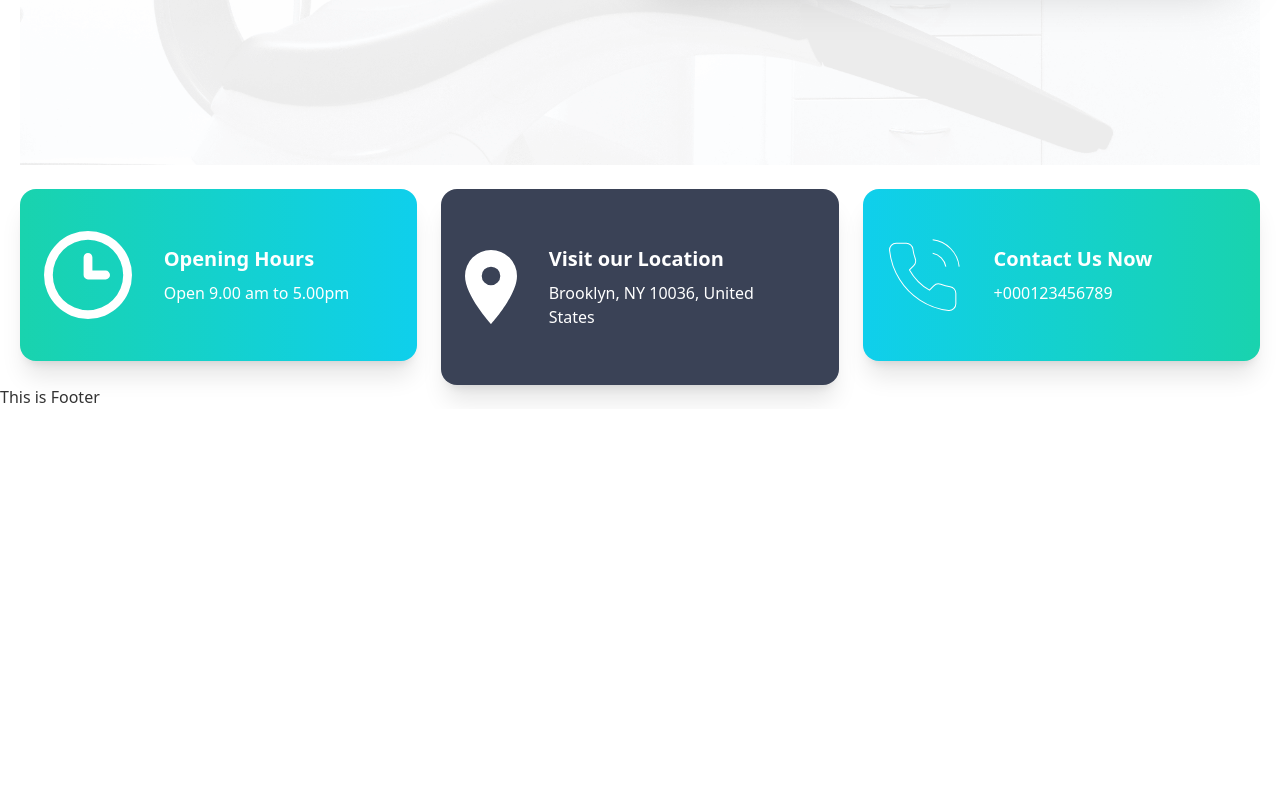
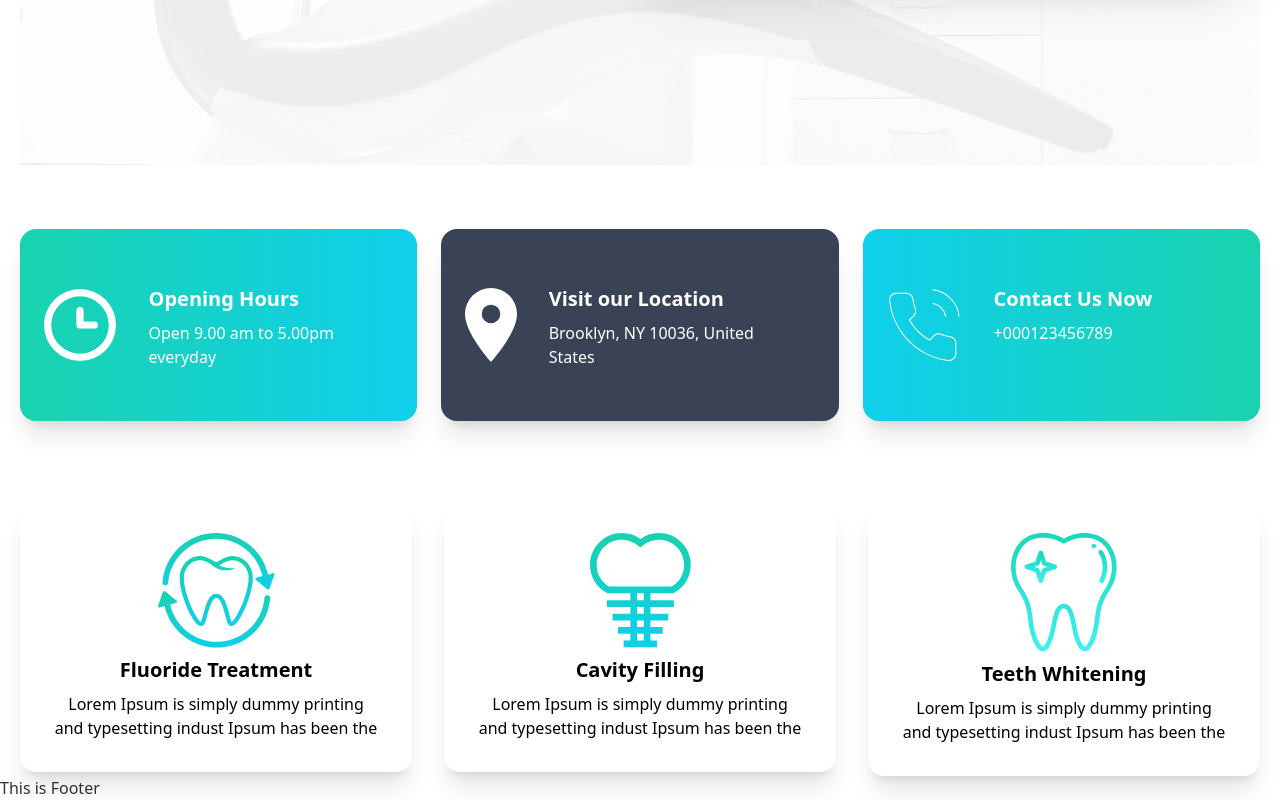
Before and after one commit to mohammad-al-samiul/doctor-portal-client, a React (Create React App) app: page /home in a window 1280 px wide. Shown: the part 675-1475 px from the top of the page. Before the commit the page ends 1084 px from the top, so only its background shows below. Built offline with nearby package versions, Linux system fonts and the light colour scheme.

Commit message:
service part complete

```diff
--- a/src/pages/Home/Home/Home.js
+++ b/src/pages/Home/Home/Home.js
@@ -1,12 +1,14 @@
 import React from 'react';
 import Banner from '../Banner/Banner';
 import InfoCards from '../InfoCards/InfoCards';
+import Services from '../Services/Services';
 
 const Home = () => {
   return (
     <div className="mx-5">
       <Banner />
       <InfoCards />
+      <Services />
     </div>
   );
 };
--- a/src/pages/Home/InfoCards/InfoCard/InfoCard.js
+++ b/src/pages/Home/InfoCards/InfoCard/InfoCard.js
@@ -5,7 +5,7 @@ const InfoCard = ({ card }) => {
   const { name, description, icon, bgClass } = card;
   return (
     <div>
-      <div className={`card card-side bg-base-100 shadow-xl ${bgClass} p-6`}>
+      <div className={`card card-side bg-base-100 shadow-xl ${bgClass} p-6 h-48`}>
         <figure>
           <img src={icon} alt="Movie" />
         </figure>
--- a/src/pages/Home/InfoCards/InfoCards.js
+++ b/src/pages/Home/InfoCards/InfoCards.js
@@ -9,7 +9,7 @@ const InfoCards = () => {
     {
       id: 1,
       name: 'Opening Hours',
-      description: 'Open 9.00 am to 5.00pm',
+      description: 'Open 9.00 am to 5.00pm everyday',
       icon: clock,
       bgClass: 'bg-gradient-to-r from-secondary to-accent '
     },
@@ -29,7 +29,7 @@ const InfoCards = () => {
     }
   ];
   return (
-    <div className="grid grid-cols-1 md:grid-cols-2 lg:grid-cols-3 gap-6 text-white">
+    <div className="lg:mt-10 grid grid-cols-1 md:grid-cols-2 lg:grid-cols-3 gap-6 text-white">
       {cardData.map((card) => (
         <InfoCard key={card.id} card={card}></InfoCard>
       ))}
--- /dev/null
+++ b/src/pages/Home/Services/Service/Service.js
@@ -0,0 +1,19 @@
+/* eslint-disable react/prop-types */
+import React from 'react';
+
+const Service = ({ service }) => {
+  const { name, icon, desc } = service;
+  return (
+    <div>
+      <div className="card shadow-xl bg-neutral text-black">
+        <div className="card-body items-center text-center">
+          <img src={icon} alt="" />
+          <h2 className="card-title">{name}</h2>
+          <p> {desc} </p>
+        </div>
+      </div>
+    </div>
+  );
+};
+
+export default Service;
--- /dev/null
+++ b/src/pages/Home/Services/Services.js
@@ -0,0 +1,36 @@
+import React from 'react';
+import Cavity from '../../../Assets/images/cavity.png';
+import Fluoriode from '../../../Assets/images/fluoride.png';
+import Teeth from '../../../Assets/images/whitening.png';
+import Service from './Service/Service';
+const Services = () => {
+  const serviceInfo = [
+    {
+      id: 1,
+      name: 'Fluoride Treatment',
+      desc: 'Lorem Ipsum is simply dummy printing and typesetting indust Ipsum has been the',
+      icon: Fluoriode
+    },
+    {
+      id: 2,
+      name: 'Cavity Filling',
+      desc: 'Lorem Ipsum is simply dummy printing and typesetting indust Ipsum has been the',
+      icon: Cavity
+    },
+    {
+      id: 3,
+      name: 'Teeth Whitening',
+      desc: 'Lorem Ipsum is simply dummy printing and typesetting indust Ipsum has been the',
+      icon: Teeth
+    }
+  ];
+  return (
+    <div className="mt-20 grid grid-cols-1 md:grid-cols-2 lg:grid-cols-3 gap-8">
+      {serviceInfo.map((service) => (
+        <Service key={service.id} service={service}></Service>
+      ))}
+    </div>
+  );
+};
+
+export default Services;
--- a/tailwind.config.js
+++ b/tailwind.config.js
@@ -11,7 +11,7 @@ module.exports = {
 
           accent: '#0FCFEC', //#0FCFEC
 
-          neutral: '#3A4256',
+          // neutral: '#3A4256',
 
           'base-100': '#FFFFFF'
         }
```
